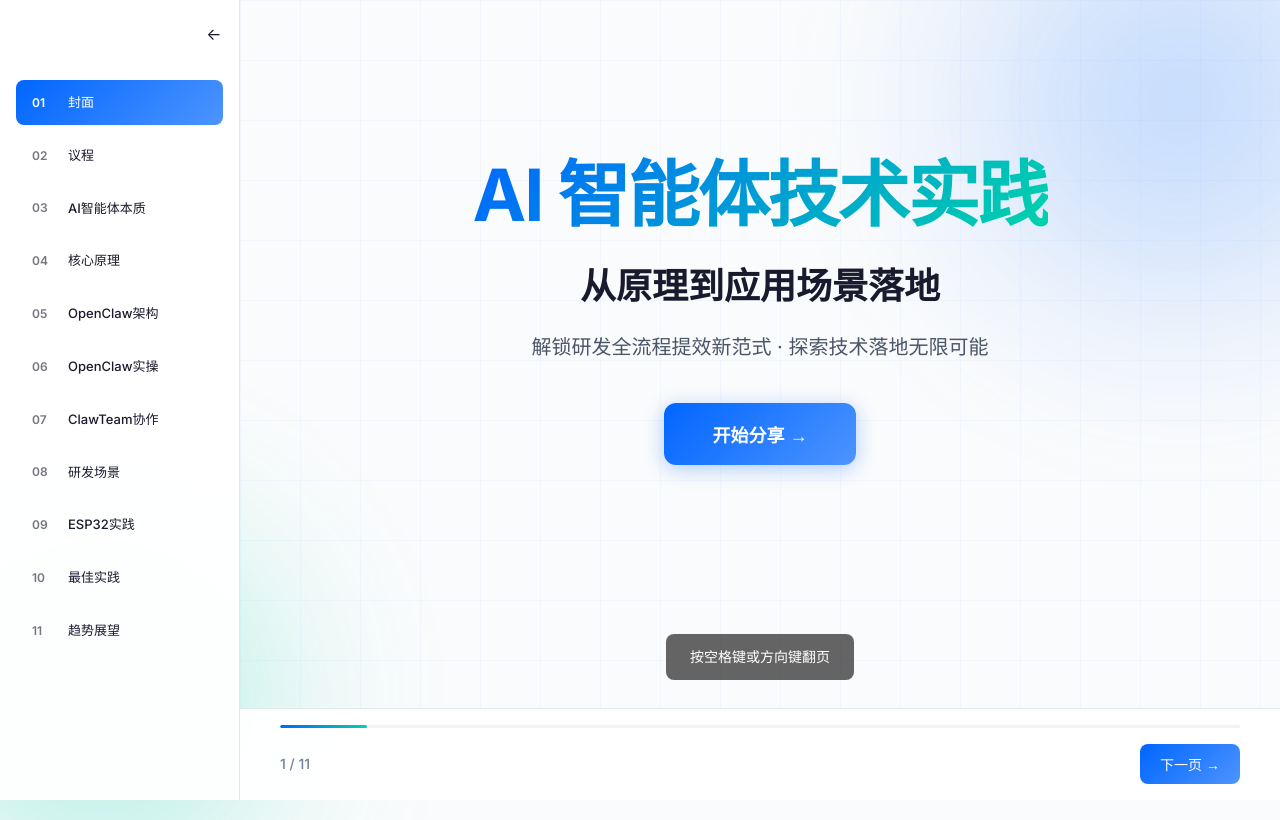
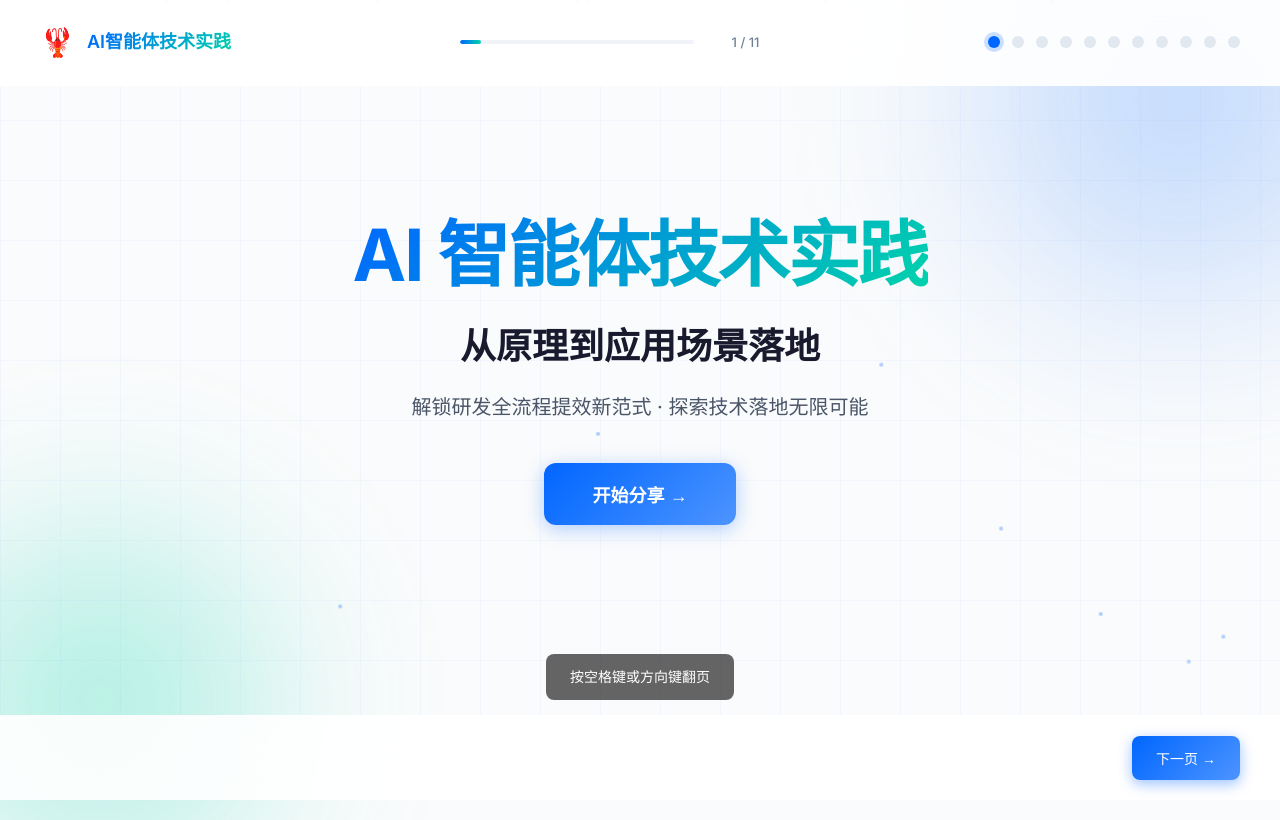
Before and after one commit to weixi5656/ai-agent-presentation, a Vue app: page /intro#/intro in a window 1280 px wide. Built offline with nearby package versions, Linux system fonts and the light colour scheme.

Commit message:
Revert to top navigation with dots style

```diff
--- a/src/App.vue
+++ b/src/App.vue
@@ -4,23 +4,31 @@
     <div class="tech-grid"></div>
     <div class="glow-orb glow-orb-1"></div>
     <div class="glow-orb glow-orb-2"></div>
+    <div class="particles">
+      <div v-for="n in 20" :key="n" class="particle" :style="particleStyle(n)"></div>
+    </div>
 
-    <!-- 侧边导航 -->
-    <nav class="sidebar" :class="{ collapsed: sidebarCollapsed }">
-      <div class="sidebar-toggle" @click="sidebarCollapsed = !sidebarCollapsed">
-        {{ sidebarCollapsed ? '→' : '←' }}
+    <!-- 顶部导航 -->
+    <nav class="nav">
+      <div class="nav-brand">
+        <span class="logo">🦞</span>
+        <span class="brand-text">AI智能体技术实践</span>
       </div>
-      <div class="nav-items">
+      <div class="nav-progress">
+        <div class="progress-bar">
+          <div class="progress-fill" :style="{ width: progress + '%' }"></div>
+        </div>
+        <span class="progress-text">{{ currentIndex + 1 }} / {{ routes.length }}</span>
+      </div>
+      <div class="nav-dots">
         <div
           v-for="(route, index) in routes"
           :key="route.path"
-          class="nav-item"
+          class="nav-dot"
           :class="{ active: currentIndex === index }"
           @click="$router.push(route.path)"
-        >
-          <span class="nav-number">{{ String(index + 1).padStart(2, '0') }}</span>
-          <span class="nav-title" v-show="!sidebarCollapsed">{{ route.title }}</span>
-        </div>
+          :title="route.title"
+        ></div>
       </div>
     </nav>
 
@@ -35,43 +43,38 @@
 
     <!-- 底部导航 -->
     <footer class="footer">
-      <div class="progress-bar">
-        <div class="progress-fill" :style="{ width: progress + '%' }"></div>
-      </div>
-      <div class="nav-controls">
       <button
         v-if="currentIndex > 0"
-          class="nav-btn"
+        class="btn btn-secondary"
         @click="prev"
       >
         ← 上一页
       </button>
-        <span class="page-indicator">{{ currentIndex + 1 }} / {{ routes.length }}</span>
+      <div class="spacer"></div>
       <button
         v-if="currentIndex < routes.length - 1"
-          class="nav-btn primary"
+        class="btn btn-primary"
         @click="next"
       >
         下一页 →
       </button>
-      </div>
+      <button
+        v-else
+        class="btn btn-primary"
+        @click="restart"
+      >
+        重新开始 ↻
+      </button>
     </footer>
-
-    <!-- 键盘提示 -->
-    <div class="keyboard-hint" v-if="showHint">
-      <span>按空格键或方向键翻页</span>
-    </div>
   </div>
 </template>
 
 <script setup>
-import { computed, ref, onMounted, onUnmounted } from 'vue'
+import { computed } from 'vue'
 import { useRoute, useRouter } from 'vue-router'
 
 const route = useRoute()
 const router = useRouter()
-const sidebarCollapsed = ref(false)
-const showHint = ref(true)
 
 const routes = [
   { path: '/intro', title: '封面' },
@@ -107,34 +110,25 @@
   }
 }
 
-const handleKeydown = (e) => {
-  if (e.key === 'ArrowRight' || e.key === 'ArrowDown' || e.key === ' ') {
-    e.preventDefault()
-    next()
-  } else if (e.key === 'ArrowLeft' || e.key === 'ArrowUp') {
-    e.preventDefault()
-    prev()
+const restart = () => {
+  router.push('/intro')
+}
+
+const particleStyle = (n) => {
+  return {
+    left: `${Math.random() * 100}%`,
+    animationDelay: `${n * 0.5}s`,
+    animationDuration: `${15 + Math.random() * 10}s`
   }
 }
-
-onMounted(() => {
-  window.addEventListener('keydown', handleKeydown)
-  setTimeout(() => {
-    showHint.value = false
-  }, 5000)
-})
-
-onUnmounted(() => {
-  window.removeEventListener('keydown', handleKeydown)
-})
 </script>
 
 <style scoped>
 .app {
   min-height: 100vh;
   display: flex;
+  flex-direction: column;
   position: relative;
-  background: var(--bg-primary);
 }
 
 /* 背景效果 */
@@ -177,124 +171,93 @@
   left: -150px;
 }
 
-/* 侧边导航 */
-.sidebar {
+.particles {
   position: fixed;
+  top: 0;
   left: 0;
-  top: 0;
-  bottom: 0;
-  width: 240px;
-  background: rgba(255, 255, 255, 0.95);
-  backdrop-filter: blur(20px);
-  border-right: 1px solid var(--border);
-  z-index: 100;
-  transition: width 0.3s ease;
+  width: 100%;
+  height: 100%;
+  pointer-events: none;
+  z-index: 1;
   overflow: hidden;
 }
 
-.sidebar.collapsed {
-  width: 60px;
+.particle {
+  position: absolute;
+  width: 4px;
+  height: 4px;
+  background: var(--primary);
+  border-radius: 50%;
+  opacity: 0.3;
+  animation: float 20s infinite linear;
 }
 
-.sidebar-toggle {
-  position: absolute;
-  right: 10px;
-  top: 20px;
-  width: 30px;
-  height: 30px;
+@keyframes float {
+  0% {
+    transform: translateY(100vh) translateX(0);
+    opacity: 0;
+  }
+  10% {
+    opacity: 0.3;
+  }
+  90% {
+    opacity: 0.3;
+  }
+  100% {
+    transform: translateY(-100vh) translateX(100px);
+    opacity: 0;
+  }
+}
+
+/* 顶部导航 */
+.nav {
+  position: fixed;
+  top: 0;
+  left: 0;
+  right: 0;
+  z-index: 100;
   display: flex;
   align-items: center;
-  justify-content: center;
-  cursor: pointer;
-  border-radius: 6px;
-  transition: background 0.2s;
+  justify-content: space-between;
+  padding: 20px 40px;
+  background: rgba(255, 255, 255, 0.9);
+  backdrop-filter: blur(20px);
+  -webkit-backdrop-filter: blur(20px);
+  border-bottom: 1px solid rgba(255, 255, 255, 0.3);
 }
 
-.sidebar-toggle:hover {
-  background: var(--bg-tertiary);
-}
-
-.nav-items {
-  padding: 80px 16px 20px;
-  display: flex;
-  flex-direction: column;
-  gap: 8px;
-}
-
-.nav-item {
+.nav-brand {
   display: flex;
   align-items: center;
   gap: 12px;
-  padding: 12px 16px;
-  border-radius: 8px;
-  cursor: pointer;
-  transition: all 0.2s;
 }
 
-.nav-item:hover {
-  background: var(--bg-tertiary);
+.logo {
+  font-size: 28px;
 }
 
-.nav-item.active {
-  background: linear-gradient(135deg, var(--primary), var(--primary-light));
-  color: white;
+.brand-text {
+  font-size: 18px;
+  font-weight: 600;
+  background: linear-gradient(135deg, var(--primary) 0%, var(--secondary) 100%);
+  -webkit-background-clip: text;
+  -webkit-text-fill-color: transparent;
 }
 
-.nav-number {
-  font-size: 12px;
-  font-weight: 600;
-  opacity: 0.6;
-  min-width: 24px;
-}
-
-.nav-item.active .nav-number {
-  opacity: 1;
-}
-
-.nav-title {
-  font-size: 13px;
-  font-weight: 500;
-  white-space: nowrap;
-}
-
-/* 主内容区 */
-.main {
+.nav-progress {
+  display: flex;
+  align-items: center;
+  gap: 16px;
   flex: 1;
-  margin-left: 240px;
-  padding: 40px 60px 120px;
-  position: relative;
-  z-index: 10;
-  min-height: 100vh;
-  transition: margin-left 0.3s ease;
-}
-
-.sidebar.collapsed + .main {
-  margin-left: 60px;
-}
-
-/* 底部导航 */
-.footer {
-  position: fixed;
-  bottom: 0;
-  left: 240px;
-  right: 0;
-  z-index: 100;
-  background: rgba(255, 255, 255, 0.95);
-  backdrop-filter: blur(20px);
-  border-top: 1px solid var(--border);
-  padding: 16px 40px;
-  transition: left 0.3s ease;
-}
-
-.sidebar.collapsed ~ .footer {
-  left: 60px;
+  max-width: 300px;
+  margin: 0 40px;
 }
 
 .progress-bar {
-  height: 3px;
+  flex: 1;
+  height: 4px;
   background: var(--bg-tertiary);
   border-radius: 2px;
-  margin-bottom: 16px;
   overflow: hidden;
 }
 
@@ -305,63 +268,100 @@
   transition: width 0.3s ease;
 }
 
-.nav-controls {
-  display: flex;
-  justify-content: space-between;
-  align-items: center;
+.progress-text {
+  font-size: 13px;
+  color: var(--text-muted);
+  font-weight: 500;
+  min-width: 50px;
+  text-align: right;
 }
 
-.nav-btn {
-  padding: 10px 20px;
-  border: 1px solid var(--border);
-  background: white;
-  border-radius: 8px;
-  font-size: 14px;
-  font-weight: 500;
-  cursor: pointer;
-  transition: all 0.2s;
+.nav-dots {
+  display: flex;
+  gap: 12px;
 }
 
-.nav-btn:hover {
-  border-color: var(--primary);
-  color: var(--primary);
+.nav-dot {
+  width: 12px;
+  height: 12px;
+  border-radius: 50%;
+  background: var(--border);
+  cursor: pointer;
+  transition: all 0.3s ease;
 }
 
-.nav-btn.primary {
-  background: linear-gradient(135deg, var(--primary), var(--primary-light));
-  color: white;
-  border: none;
+.nav-dot:hover {
+  background: var(--primary-light);
 }
 
-.nav-btn.primary:hover {
-  transform: translateY(-2px);
-  box-shadow: 0 4px 12px rgba(0, 102, 255, 0.3);
+.nav-dot.active {
+  background: var(--primary);
+  box-shadow: 0 0 0 4px rgba(0, 102, 255, 0.2);
 }
 
-.page-indicator {
-  font-size: 14px;
-  color: var(--text-muted);
-  font-weight: 500;
+/* 主内容 */
+.main {
+  flex: 1;
+  padding: 100px 40px 120px;
+  position: relative;
+  z-index: 10;
 }
 
-/* 键盘提示 */
-.keyboard-hint {
+/* 底部导航 */
+.footer {
   position: fixed;
-  bottom: 100px;
-  left: 50%;
-  transform: translateX(-50%);
-  padding: 12px 24px;
-  background: rgba(0, 0, 0, 0.8);
-  color: white;
-  border-radius: 8px;
-  font-size: 14px;
-  z-index: 200;
-  animation: fadeInOut 5s ease forwards;
+  bottom: 0;
+  left: 0;
+  right: 0;
+  z-index: 100;
+  display: flex;
+  align-items: center;
+  justify-content: space-between;
+  padding: 20px 40px;
+  background: rgba(255, 255, 255, 0.9);
+  backdrop-filter: blur(20px);
+  -webkit-backdrop-filter: blur(20px);
+  border-top: 1px solid rgba(255, 255, 255, 0.3);
 }
 
-@keyframes fadeInOut {
-  0%, 100% { opacity: 0; }
-  10%, 90% { opacity: 1; }
+.spacer {
+  flex: 1;
+}
+
+.btn {
+  display: inline-flex;
+  align-items: center;
+  gap: 8px;
+  padding: 12px 24px;
+  border-radius: 8px;
+  font-weight: 500;
+  font-size: 14px;
+  cursor: pointer;
+  transition: all 0.3s ease;
+  border: none;
+  outline: none;
+}
+
+.btn-primary {
+  background: linear-gradient(135deg, var(--primary) 0%, var(--primary-light) 100%);
+  color: white;
+  box-shadow: 0 4px 14px rgba(0, 102, 255, 0.4);
+}
+
+.btn-primary:hover {
+  transform: translateY(-2px);
+  box-shadow: 0 6px 20px rgba(0, 102, 255, 0.5);
+}
+
+.btn-secondary {
+  background: rgba(255, 255, 255, 0.9);
+  color: var(--text-primary);
+  border: 1px solid var(--border);
+}
+
+.btn-secondary:hover {
+  background: white;
+  border-color: var(--primary);
 }
 
 /* 页面过渡动画 */
@@ -380,23 +380,30 @@
   transform: translateX(-30px);
 }
 
-@media (max-width: 1024px) {
-  .sidebar {
-    width: 60px;
+@media (max-width: 768px) {
+  .nav {
+    padding: 16px 20px;
   }
 
-  .sidebar .nav-title {
+  .nav-progress {
     display: none;
   }
 
+  .nav-dots {
+    gap: 8px;
+  }
+
+  .nav-dot {
+    width: 10px;
+    height: 10px;
+  }
+
   .main {
-    margin-left: 60px;
-    padding: 20px 30px 100px;
+    padding: 80px 20px 100px;
   }
 
   .footer {
-    left: 60px;
-    padding: 12px 20px;
+    padding: 16px 20px;
   }
 }
 </style>
```
Lines whose indentation alone changed are shown as unchanged.
